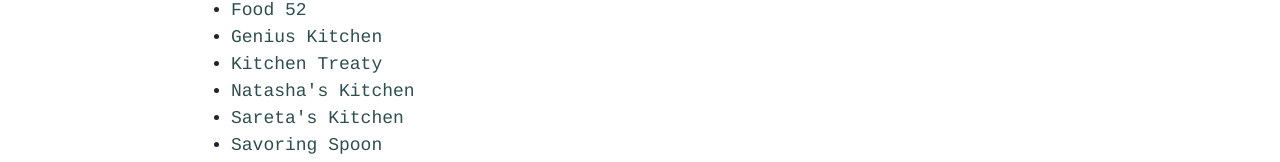
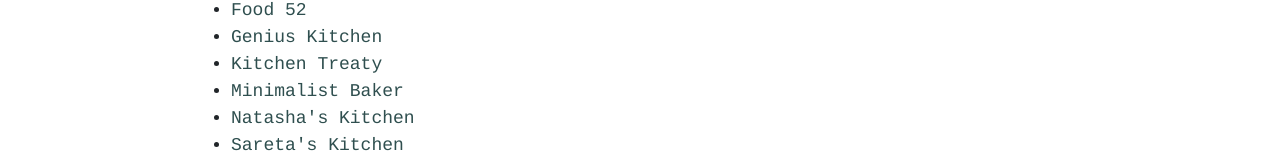
Before and after one commit to m-gb/dash-of-oats, an Angular app in the folder frontend/: page /about in a window 1280 px wide. Shown: the part 284-446 px from the top of the page. Built offline with nearby package versions, Linux system fonts and the light colour scheme; no server answers; what ng-click-outside would draw is missing.

Commit message:
Update about page

```diff
--- a/frontend/src/app/about/about.component.html
+++ b/frontend/src/app/about/about.component.html
@@ -6,6 +6,7 @@
     <li><a href="https://food52.com/">Food 52</a></li>
     <li><a href="https://geniuskitchen.com/">Genius Kitchen</a></li>
     <li><a href="http://www.kitchentreaty.com">Kitchen Treaty</a></li>
+    <li><a href="http://minimalistbaker.com">Minimalist Baker</a></li>
     <li><a href="http://natashaskitchen.com">Natasha's Kitchen</a></li>
     <li><a href="https://saretaskitchen.wordpress.com">Sareta's Kitchen</a></li>
     <li><a href="http://www.savoringspoon.com/">Savoring Spoon</a></li>
```
